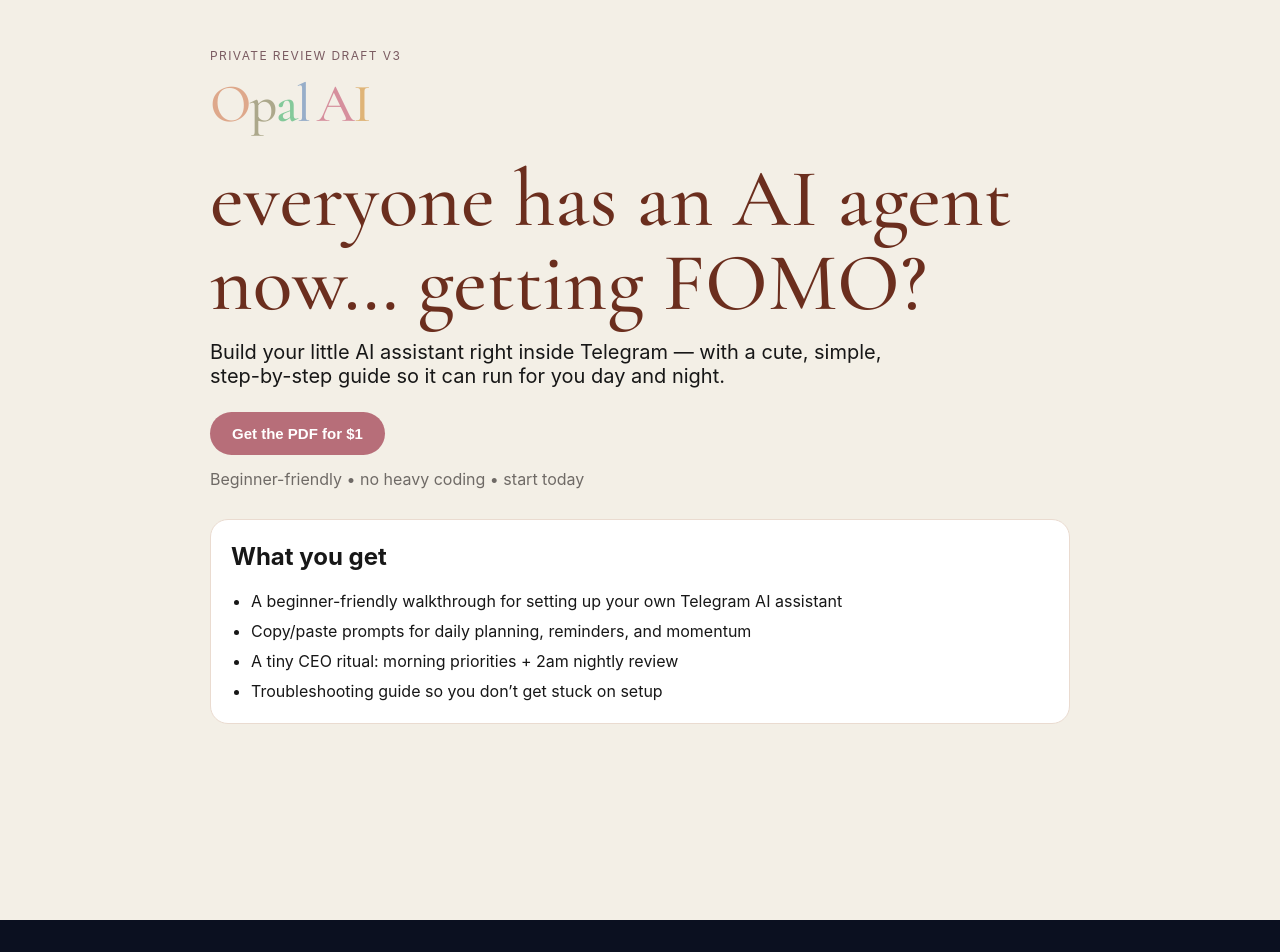
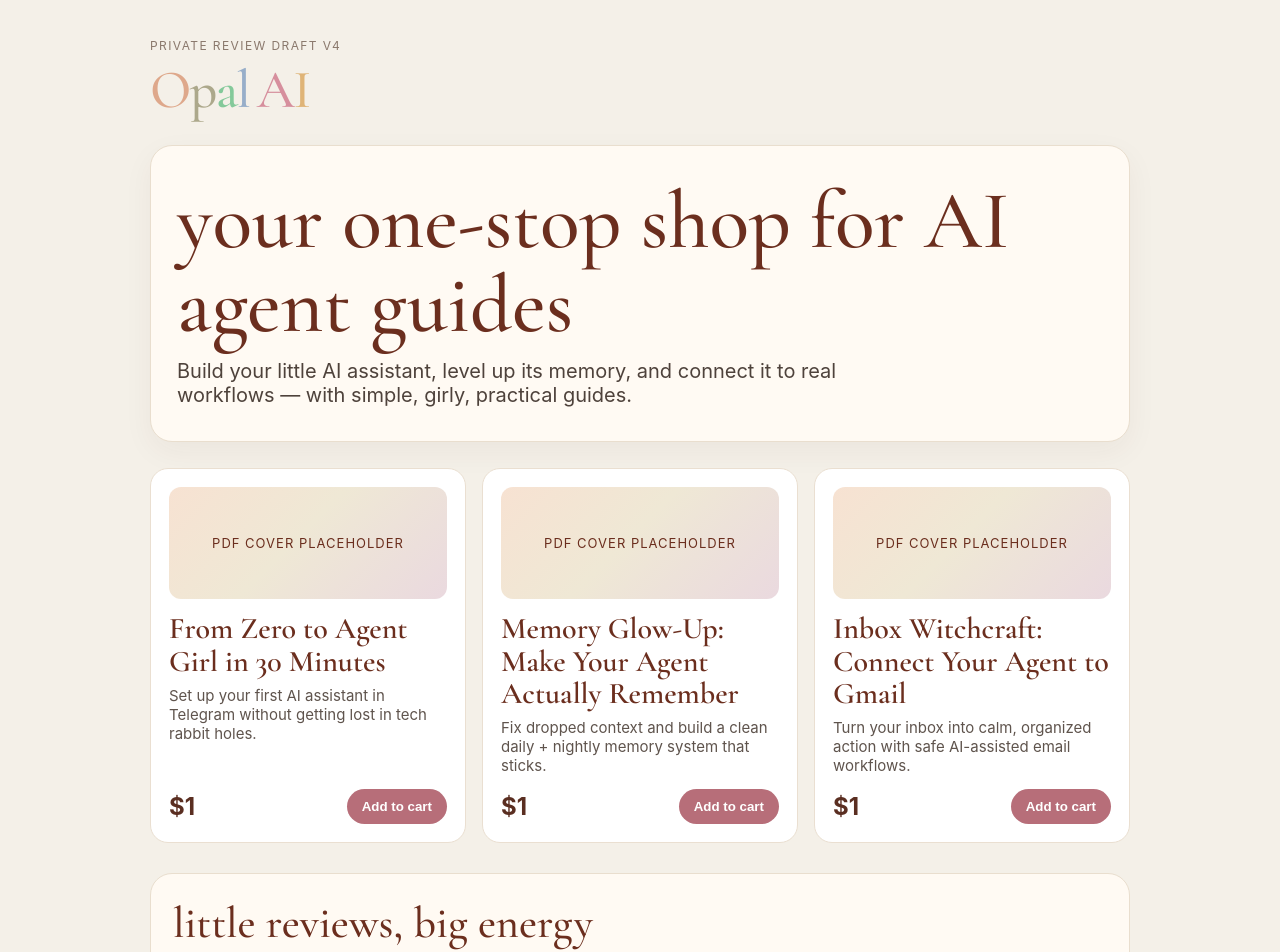
Before and after one commit to opal-the-bot/agent-inbox-mvp, a Next.js app: page /review/opal-ela-7xk9m2/landing in a window 1280 px wide. Shown: the top 952 px of the page. Before the commit the page ends 920 px from the top, so only its background shows below. Built offline with nearby package versions, Linux system fonts and the light colour scheme.

Commit message:
Landing redesign inspired by Values Bridge with product cards and testimonials

```diff
--- a/app/review/opal-ela-7xk9m2/landing/page.tsx
+++ b/app/review/opal-ela-7xk9m2/landing/page.tsx
@@ -2,14 +2,47 @@ import { Cormorant_Garamond } from 'next/font/google';
 
 const editorial = Cormorant_Garamond({ subsets: ['latin'], weight: ['500', '600', '700'] });
 
-const bullets = [
-  'A beginner-friendly walkthrough for setting up your own Telegram AI assistant',
-  'Copy/paste prompts for daily planning, reminders, and momentum',
-  'A tiny CEO ritual: morning priorities + 2am nightly review',
-  'Troubleshooting guide so you don’t get stuck on setup'
+const letterColors = ['#dea88b', '#aca88b', '#84c99a', '#97aec9', '#6d9ad0', '#d68f9d', '#dfb477'];
+
+const products = [
+  {
+    title: 'From Zero to Agent Girl in 30 Minutes',
+    subtitle: 'Set up your first AI assistant in Telegram without getting lost in tech rabbit holes.',
+    price: '$1',
+    cta: 'Add to cart'
+  },
+  {
+    title: 'Memory Glow-Up: Make Your Agent Actually Remember',
+    subtitle: 'Fix dropped context and build a clean daily + nightly memory system that sticks.',
+    price: '$1',
+    cta: 'Add to cart'
+  },
+  {
+    title: 'Inbox Witchcraft: Connect Your Agent to Gmail',
+    subtitle: 'Turn your inbox into calm, organized action with safe AI-assisted email workflows.',
+    price: '$1',
+    cta: 'Add to cart'
+  }
 ];
 
-const letterColors = ['#dea88b', '#aca88b', '#84c99a', '#97aec9', '#6d9ad0', '#d68f9d', '#dfb477'];
+const testimonials = [
+  {
+    quote:
+      'I went from “AI seems cool but confusing” to having a little assistant that keeps me on track every day.',
+    name: 'Maya R.',
+    role: 'Founder'
+  },
+  {
+    quote: 'The vibe is cute, but the systems are real. My agent now runs day + night and I feel way less scattered.',
+    name: 'Nina L.',
+    role: 'Creator'
+  },
+  {
+    quote: 'Finally a guide that is actually beginner-friendly and not a wall of jargon.',
+    name: 'Jess K.',
+    role: 'Freelancer'
+  }
+];
 
 export const metadata = {
   robots: { index: false, follow: false }
@@ -34,34 +67,110 @@ function LogoSelectedC() {
 
 export default function GirliesPrivateDraftPage() {
   return (
-    <main style={{ minHeight: '100vh', background: '#f3efe6', color: '#171717', padding: '48px 20px 72px' }}>
-      <div style={{ maxWidth: 860, margin: '0 auto' }}>
-        <p style={{ margin: 0, letterSpacing: 1.4, textTransform: 'uppercase', fontSize: 12, color: '#7a5b61' }}>Private review draft v3</p>
+    <main style={{ minHeight: '100vh', background: '#f4f0e8', color: '#2a211d', padding: '38px 20px 84px' }}>
+      <div style={{ maxWidth: 980, margin: '0 auto' }}>
+        <header style={{ marginBottom: 28 }}>
+          <p style={{ margin: 0, letterSpacing: 1.4, textTransform: 'uppercase', fontSize: 12, color: '#8a786c' }}>Private review draft v4</p>
+          <div style={{ marginTop: 10 }}>
+            <LogoSelectedC />
+          </div>
+        </header>
 
-        <div style={{ marginTop: 14, marginBottom: 26 }}>
-          <LogoSelectedC />
-        </div>
+        <section
+          style={{
+            background: '#fffaf3',
+            border: '1px solid #e9dece',
+            borderRadius: 22,
+            padding: '34px 26px',
+            marginBottom: 26,
+            boxShadow: '0 10px 30px rgba(77,46,34,0.05)'
+          }}
+        >
+          <h1 className={editorial.className} style={{ fontSize: 'clamp(44px, 7.5vw, 82px)', lineHeight: 1.02, margin: '0 0 12px', color: '#6b2e1e', fontWeight: 500 }}>
+            your one-stop shop for AI agent guides
+          </h1>
+          <p style={{ fontSize: 20, maxWidth: 760, margin: 0, color: '#4e423b' }}>
+            Build your little AI assistant, level up its memory, and connect it to real workflows — with simple, girly, practical guides.
+          </p>
+        </section>
 
-        <h1 className={editorial.className} style={{ fontSize: 'clamp(44px, 8vw, 82px)', lineHeight: 1.03, margin: '12px 0 14px', color: '#6b2e1e', fontWeight: 500 }}>
-          everyone has an AI agent now… getting FOMO?
-        </h1>
-        <p style={{ fontSize: 20, maxWidth: 700, marginTop: 0 }}>
-          Build your little AI assistant right inside Telegram — with a cute, simple, step-by-step guide so it can run for you day and night.
-        </p>
-        <div style={{ display: 'flex', gap: 12, flexWrap: 'wrap', marginTop: 24, marginBottom: 14 }}>
-          <button style={{ border: 0, borderRadius: 999, padding: '13px 22px', background: '#b76e79', color: '#fff', fontWeight: 700, fontSize: 15 }}>
-            Get the PDF for $1
-          </button>
-        </div>
-        <p style={{ color: '#6f6a66', marginTop: 0 }}>Beginner-friendly • no heavy coding • start today</p>
+        <section style={{ marginBottom: 30 }}>
+          <div style={{ display: 'grid', gap: 16, gridTemplateColumns: 'repeat(auto-fit, minmax(250px, 1fr))' }}>
+            {products.map((p) => (
+              <article
+                key={p.title}
+                style={{
+                  background: '#fff',
+                  border: '1px solid #eadfd1',
+                  borderRadius: 18,
+                  padding: 18,
+                  display: 'flex',
+                  flexDirection: 'column',
+                  minHeight: 250
+                }}
+              >
+                <div
+                  style={{
+                    borderRadius: 12,
+                    background: 'linear-gradient(135deg, #f7e2d2 0%, #efe8d5 46%, #ead9df 100%)',
+                    height: 112,
+                    marginBottom: 14,
+                    display: 'grid',
+                    placeItems: 'center',
+                    color: '#6b2e1e',
+                    fontSize: 13,
+                    letterSpacing: 1,
+                    textTransform: 'uppercase'
+                  }}
+                >
+                  PDF cover placeholder
+                </div>
+                <h3 className={editorial.className} style={{ fontSize: 30, lineHeight: 1.08, margin: '0 0 8px', color: '#6b2e1e', fontWeight: 600 }}>
+                  {p.title}
+                </h3>
+                <p style={{ margin: '0 0 14px', color: '#5f544d', fontSize: 15 }}>{p.subtitle}</p>
+                <div style={{ marginTop: 'auto', display: 'flex', justifyContent: 'space-between', alignItems: 'center' }}>
+                  <strong style={{ fontSize: 24, color: '#5a2e21' }}>{p.price}</strong>
+                  <button
+                    style={{
+                      border: 0,
+                      borderRadius: 999,
+                      padding: '10px 15px',
+                      background: '#b76e79',
+                      color: '#fff',
+                      fontWeight: 700,
+                      cursor: 'pointer'
+                    }}
+                  >
+                    {p.cta}
+                  </button>
+                </div>
+              </article>
+            ))}
+          </div>
+        </section>
 
-        <section style={{ background: '#fff', border: '1px solid #eadbd0', borderRadius: 18, padding: '22px 20px', marginTop: 30 }}>
-          <h2 style={{ marginTop: 0 }}>What you get</h2>
-          <ul style={{ margin: 0, paddingLeft: 20, display: 'grid', gap: 10 }}>
-            {bullets.map((b) => (
-              <li key={b}>{b}</li>
+        <section
+          style={{
+            background: '#fffaf3',
+            border: '1px solid #e9dece',
+            borderRadius: 22,
+            padding: '22px 22px 18px'
+          }}
+        >
+          <h2 className={editorial.className} style={{ margin: '0 0 14px', fontSize: 44, color: '#6b2e1e', fontWeight: 500 }}>
+            little reviews, big energy
+          </h2>
+          <div style={{ display: 'grid', gap: 12, gridTemplateColumns: 'repeat(auto-fit, minmax(230px, 1fr))' }}>
+            {testimonials.map((t) => (
+              <blockquote key={t.name} style={{ margin: 0, border: '1px solid #efdfcc', background: '#fff', borderRadius: 14, padding: 14 }}>
+                <p style={{ marginTop: 0, marginBottom: 10, color: '#4e433d' }}>“{t.quote}”</p>
+                <footer style={{ color: '#7a6e65', fontSize: 13 }}>
+                  — {t.name}, {t.role}
+                </footer>
+              </blockquote>
             ))}
-          </ul>
+          </div>
         </section>
       </div>
     </main>
```
